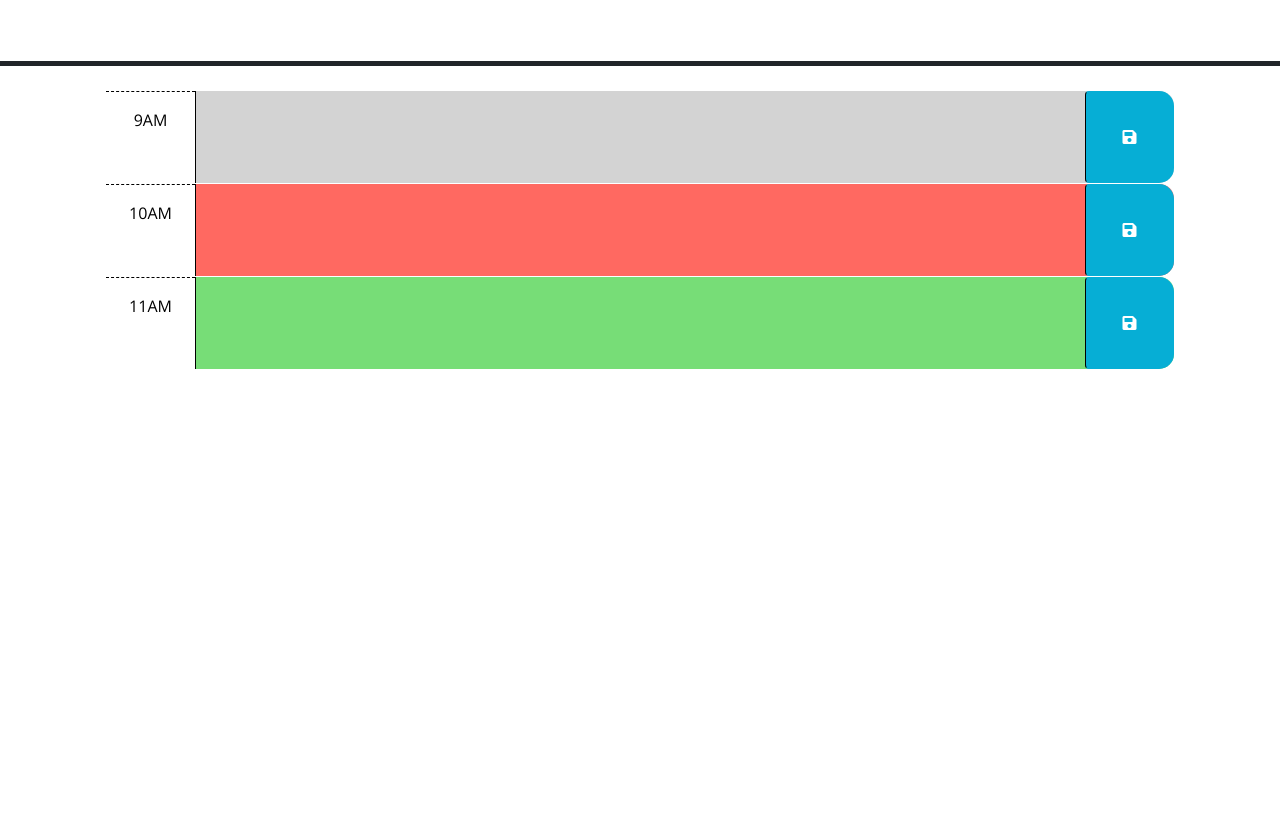
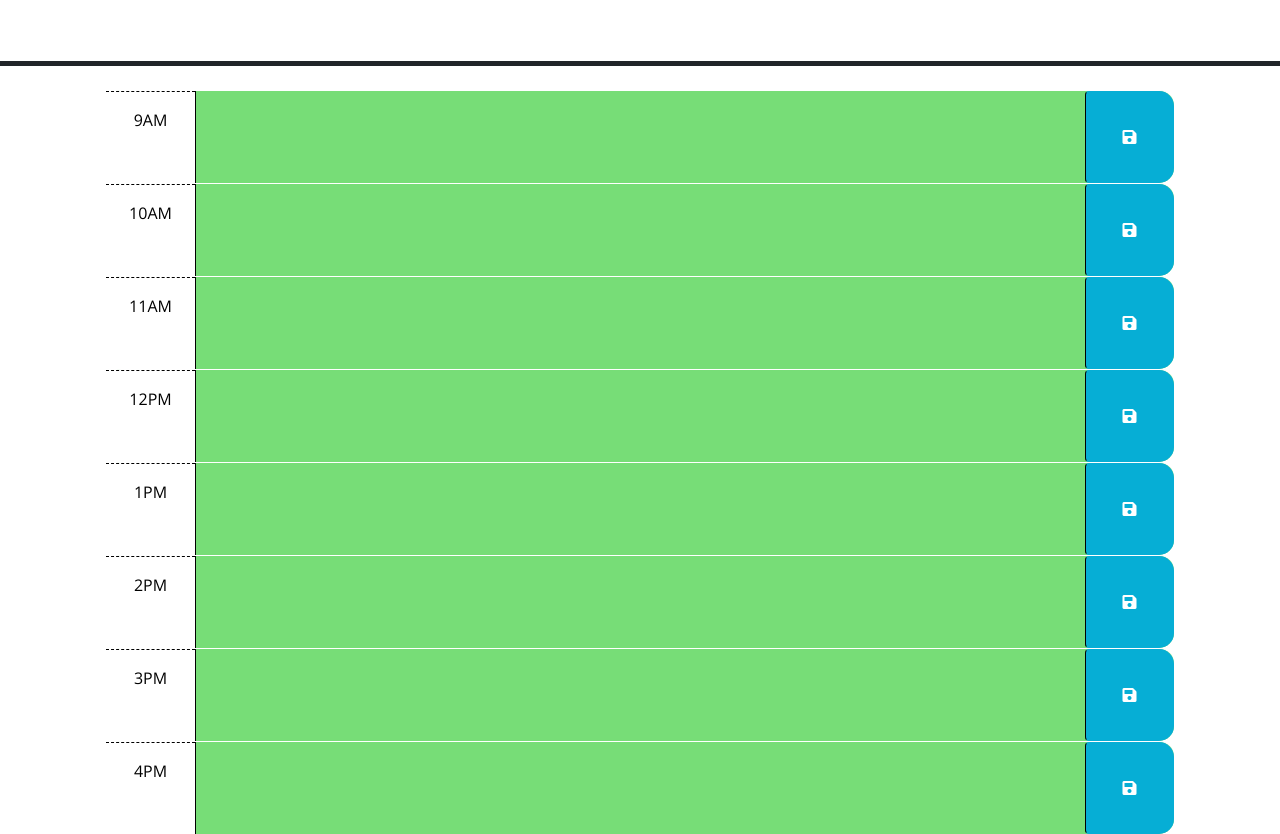
Before and after one commit to daletalley/Scheduler, a plain HTML site: page Develop/index.html in a window 1280 px wide. Shown: the part 166-1000 px from the top of the page. Before the commit the page ends 800 px from the top, so only its background shows below. Drawn offline with nearby package versions, Linux system fonts and the light colour scheme.

Commit message:
fixing repo

```diff
--- a/Develop/index.html
+++ b/Develop/index.html
@@ -1,9 +1,11 @@
 <!DOCTYPE html>
 <html lang="en">
   <head>
+
     <meta charset="UTF-8" />
     <meta name="viewport" content="width=device-width, initial-scale=1.0" />
     <meta http-equiv="X-UA-Compatible" content="ie=edge" />
+
     <link
       rel="stylesheet"
       href="https://cdn.jsdelivr.net/npm/bootstrap@5.1.3/dist/css/bootstrap.min.css"
@@ -18,47 +20,50 @@
       href="https://fonts.googleapis.com/css?family=Open+Sans&display=swap"
       rel="stylesheet"
     />
+    <script
+    src="https://cdn.jsdelivr.net/npm/dayjs@1.11.3/dayjs.min.js"
+    integrity="sha256-iu/zLUB+QgISXBLCW/mcDi/rnf4m4uEDO0wauy76x7U="
+    crossorigin="anonymous">
+    </script>
+
+    <script
+        src="https://code.jquery.com/jquery-3.5.1.min.js"
+        integrity="sha256-9/aliU8dGd2tb6OSsuzixeV4y/faTqgFtohetphbbj0="
+        crossorigin="anonymous">
+    </script>
+
     <link rel="stylesheet" href="style.css" />
     <title>Work Day Scheduler</title>
+
   </head>
 
+
   <body>
+
     <header class="p-5 mb-4 border-5 border-bottom border-dark text-center">
       <h1 class="display-3">Work Day Scheduler</h1>
+      <h5 id="display-4"></h5>
       <p class="lead">A simple calendar app for scheduling your work day</p>
       <p id="currentDay" class="lead"></p>
     </header>
+
     <div class="container-lg px-5">
-      <!-- Use class for "past", "present", and "future" to apply styles to the
-        time-block divs accordingly. The javascript will need to do this by
-        adding/removing these classes on each div by comparing the hour in the
-        id to the current hour. The html provided below is meant to be an example
-        demonstrating how the css provided can be leveraged to create the
-        desired layout and colors. The html below should be removed or updated
-        in the finished product. Remember to delete this comment once the
-        code is implemented.
-        -->
 
-      <!-- Example of a past time block. The "past" class adds a gray background color. -->
-      <div id="hour-9" class="row time-block past">
+      <div id="9" class="row time-block future" data-value="9">
         <div class="col-2 col-md-1 hour text-center py-3">9AM</div>
         <textarea class="col-8 col-md-10 description" rows="3"> </textarea>
         <button class="btn saveBtn col-2 col-md-1" aria-label="save">
           <i class="fas fa-save" aria-hidden="true"></i>
         </button>
       </div>
-
-      <!-- Example of a a present time block. The "present" class adds a red background color. -->
-      <div id="hour-10" class="row time-block present">
+      <div id="10" class="row time-block future" data-value="10">
         <div class="col-2 col-md-1 hour text-center py-3">10AM</div>
         <textarea class="col-8 col-md-10 description" rows="3"> </textarea>
         <button class="btn saveBtn col-2 col-md-1" aria-label="save">
           <i class="fas fa-save" aria-hidden="true"></i>
         </button>
       </div>
-
-      <!-- Example of a future time block. The "future" class adds a green background color. -->
-      <div id="hour-11" class="row time-block future">
+      <div id="11" class="row time-block future" data-value="11">
         <div class="col-2 col-md-1 hour text-center py-3">11AM</div>
         <textarea class="col-8 col-md-10 description" rows="3"> </textarea>
         <button class="btn saveBtn col-2 col-md-1" aria-label="save">
@@ -66,7 +71,48 @@
         </button>
       </div>
 
-    <script src="https://code.jquery.com/jquery-3.4.1.min.js"></script>
+      <div id="12" class="row time-block future" data-value="12">
+        <div class="col-2 col-md-1 hour text-center py-3">12PM</div>
+        <textarea class="col-8 col-md-10 description" rows="3"> </textarea>
+        <button class="btn saveBtn col-2 col-md-1" aria-label="save">
+          <i class="fas fa-save" aria-hidden="true"></i>
+        </button>
+      </div>
+
+      <div id="13" class="row time-block future" data-value="13">
+        <div class="col-2 col-md-1 hour text-center py-3">1PM</div>
+        <textarea class="col-8 col-md-10 description" rows="3"> </textarea>
+        <button class="btn saveBtn col-2 col-md-1" aria-label="save">
+          <i class="fas fa-save" aria-hidden="true"></i>
+        </button>
+      </div>
+
+      <div id="14" class="row time-block future" data-value="14">
+        <div class="col-2 col-md-1 hour text-center py-3">2PM</div>
+        <textarea class="col-8 col-md-10 description" rows="3"> </textarea>
+        <button class="btn saveBtn col-2 col-md-1" aria-label="save">
+          <i class="fas fa-save" aria-hidden="true"></i>
+        </button>
+      </div>
+
+      <div id="15" class="row time-block future" data-value="15">
+        <div class="col-2 col-md-1 hour text-center py-3">3PM</div>
+        <textarea class="col-8 col-md-10 description" rows="3"> </textarea>
+        <button class="btn saveBtn col-2 col-md-1" aria-label="save">
+          <i class="fas fa-save" aria-hidden="true"></i>
+        </button>
+      </div>
+
+      <div id="16" class="row time-block future" data-value="16">
+        <div class="col-2 col-md-1 hour text-center py-3">4PM</div>
+        <textarea class="col-8 col-md-10 description" rows="3"> </textarea>
+        <button class="btn saveBtn col-2 col-md-1" aria-label="save">
+          <i class="fas fa-save" aria-hidden="true"></i>
+        </button>
+      </div>
+
+    <script src="https://code.jquery.com/jquery-3.5.1.min.js"></script>
+
     <script
       src="https://cdn.jsdelivr.net/npm/dayjs@1.11.3/dayjs.min.js"
       integrity="sha256-iu/zLUB+QgISXBLCW/mcDi/rnf4m4uEDO0wauy76x7U="
@@ -74,5 +120,7 @@
     ></script>
 
     <script src="script.js"></script>
+
   </body>
+
 </html>
--- a/Develop/script.js
+++ b/Develop/script.js
@@ -2,6 +2,22 @@
 // the code isn't run until the browser has finished rendering all the elements
 // in the html.
 $(function () {
+  // save current hour
+  var currentHourString = dayjs().format('H');
+  var currentHour = Number(currentHourString);
+
+  // start of the function to check if an element is past/present/future
+  if (id === "9") {
+      console.log("No");
+    }
+  $('.time-block').removeClass("past");
+  $('.time-block').removeClass("present");
+  $('.time-block').removeClass("future");
+
+  // TODO: Add code to display the current date in the header of the page.
+  var currentTime = dayjs().format('dddd, MMM D');
+  $('#display-4').text(currentTime);
+
 // TODO: Add a listener for click events on the save button. This code should
 // use the id in the containing time-block as a key to save the user input in
 // local storage. HINT: What does `this` reference in the click listener
@@ -18,6 +34,5 @@ $(function () {
 // TODO: Add code to get any user input that was saved in localStorage and set
 // the values of the corresponding textarea elements. HINT: How can the id
 // attribute of each time-block be used to do this?
-  //
-  // TODO: Add code to display the current date in the header of the page.
+
 });
```
Also changed, not shown: Assets/05-third-party-apis-homework-demo.gif (deleted). Lines whose indentation alone changed are shown as unchanged.
